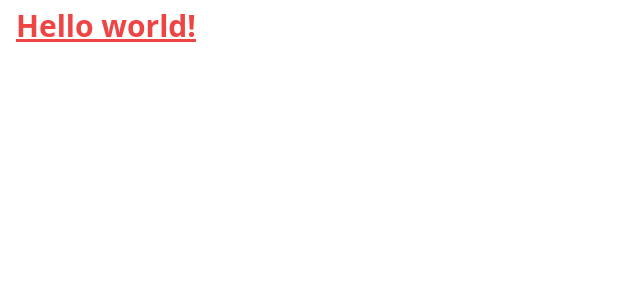
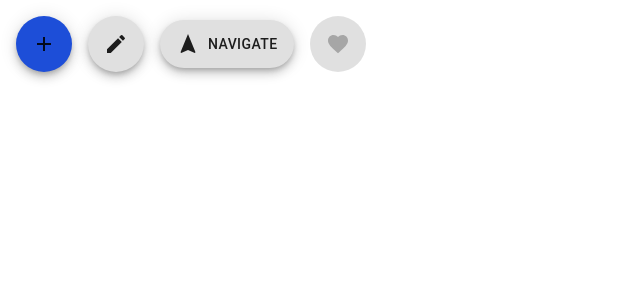
Before and after one commit to DevMeFly/devfly_itholic, a Next.js app: page / in a window 1280 px wide. Shown: the top 300 px of the page, without its empty margins (0-640 px from the left). Built offline with nearby package versions, Linux system fonts and the light colour scheme.

Commit message:
fix: changed tailwind.comfig.js to use tailwind style on top of MU

```diff
--- a/src/pages/index.js
+++ b/src/pages/index.js
@@ -1,3 +1,10 @@
+import AddIcon from '@mui/icons-material/Add'
+import EditIcon from '@mui/icons-material/Edit'
+import FavoriteIcon from '@mui/icons-material/Favorite'
+import NavigationIcon from '@mui/icons-material/Navigation'
+import Box from '@mui/material/Box'
+import Fab from '@mui/material/Fab'
+import { StyledEngineProvider } from '@mui/material/styles'
 import { Inter } from '@next/font/google'
 import Head from 'next/head'
 
@@ -13,9 +20,23 @@ export default function Home() {
         <link rel='icon' href='/favicon.ico' />
       </Head>
       <main className=''>
-        <h1 className='p-4 pt-2 text-3xl font-bold text-red-500 underline'>
-          Hello world!
-        </h1>
+        <StyledEngineProvider injectFirst>
+          <Box sx={{ '& > :not(style)': { m: 1 } }}>
+            <Fab className='bg-blue-700 hover:bg-red-600' aria-label='add'>
+              <AddIcon />
+            </Fab>
+            <Fab aria-label='edit'>
+              <EditIcon />
+            </Fab>
+            <Fab variant='extended'>
+              <NavigationIcon sx={{ mr: 1 }} />
+              Navigate
+            </Fab>
+            <Fab disabled aria-label='like'>
+              <FavoriteIcon />
+            </Fab>
+          </Box>
+        </StyledEngineProvider>
       </main>
     </>
   )
--- a/tailwind.config.js
+++ b/tailwind.config.js
@@ -1,8 +1,16 @@
 /** @type {import('tailwindcss').Config} */
 module.exports = {
   content: ['./src/**/*.{js,ts,jsx,tsx}'],
+
+  //Add the important option, using the id of your app wrapper. For example, #__next for Next.js and "#root" for CRA
+  important: '#__next',
   theme: {
     extend: {},
   },
   plugins: [],
+
+  //Remove Tailwind CSS's preflight style so it can use the MUI's preflight instead
+  corePlugins: {
+    preflight: false,
+  },
 }
```
